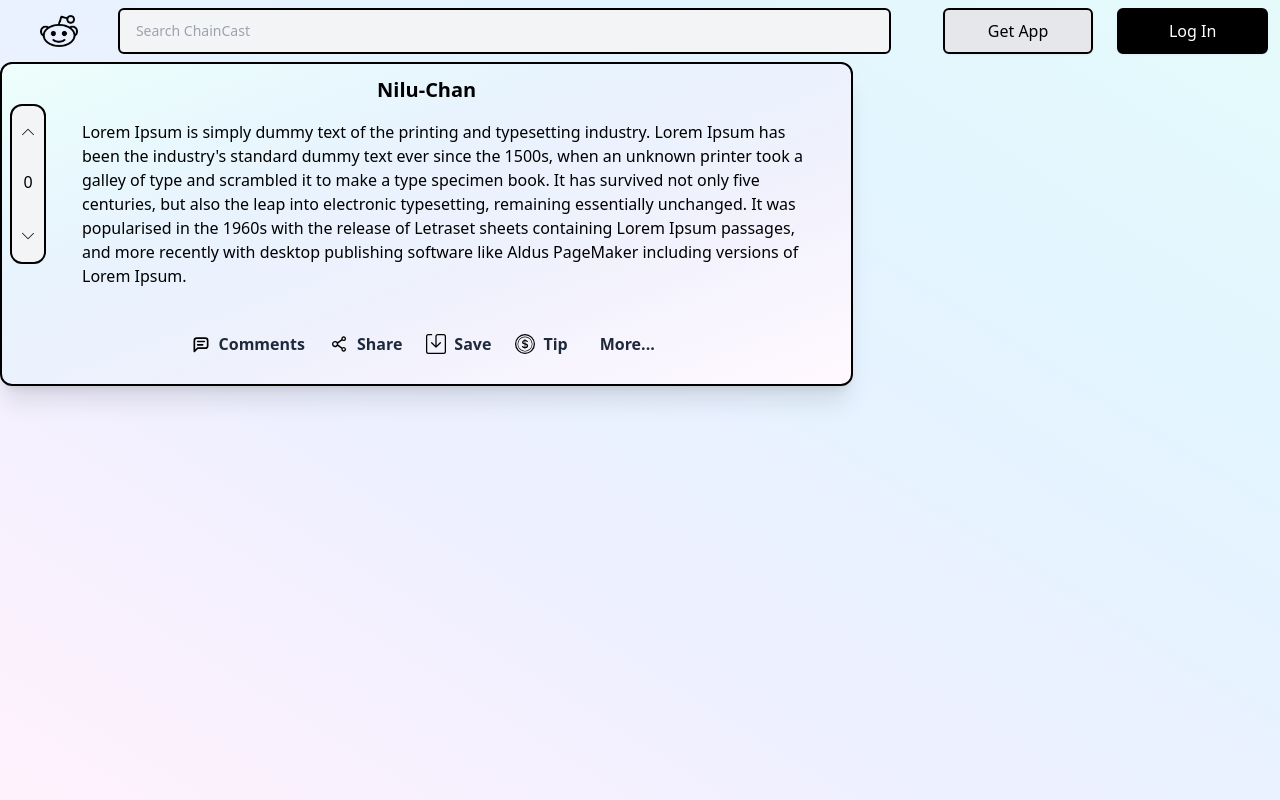
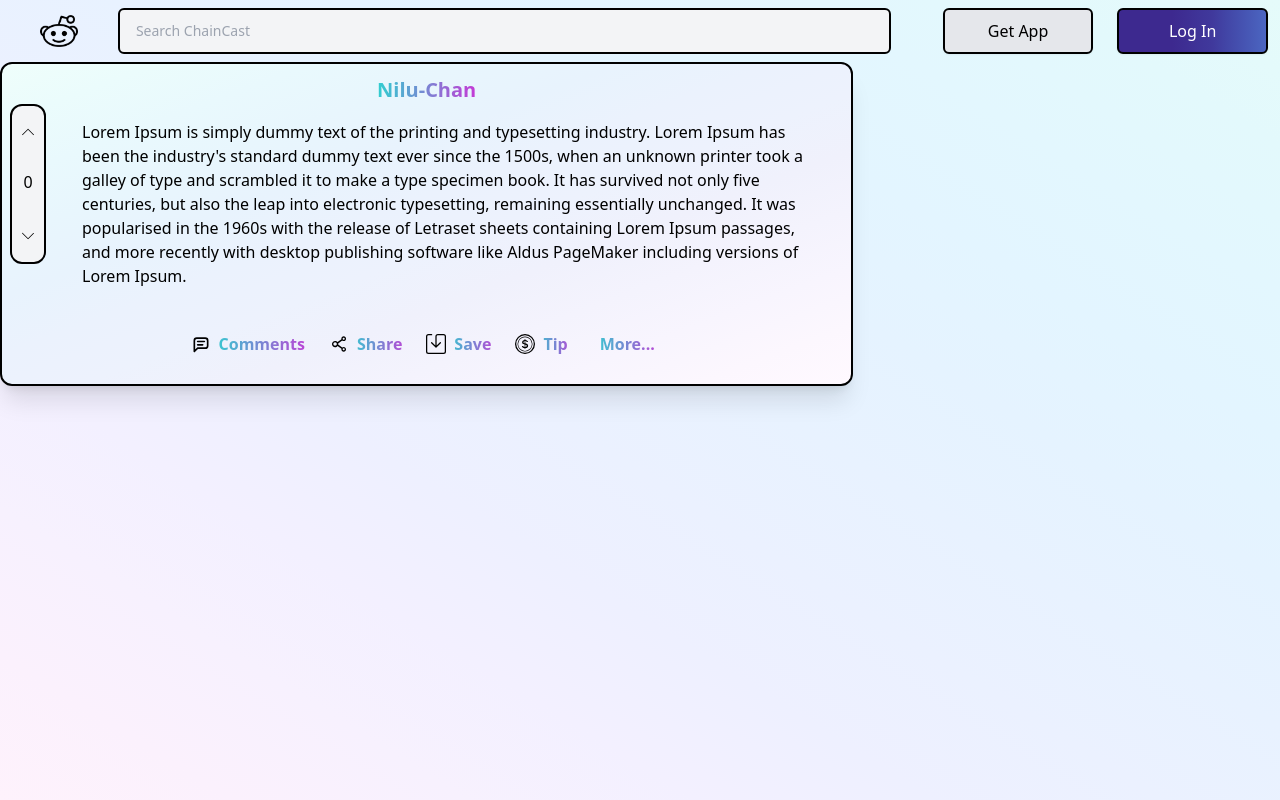
Before and after one commit to nileshgupta1/ChainCast, a React (Vite) app in the folder client/: page / in a window 1280 px wide. Built offline with nearby package versions, Linux system fonts and the light colour scheme.

Commit message:
change text color

```diff
--- a/client/src/components/Navbar.jsx
+++ b/client/src/components/Navbar.jsx
@@ -3,7 +3,7 @@ import Logo from "../images/reddit-logo.png";
 function Navbar() {
     return (
         <nav className="flex p-2 flex-row justify-center">
-                <img src={Logo} alt="logo" className="w-[5%] md:w-[3%] md:ml-8 md:mr-5 md:p-0 p-1 m-1 cursor-pointer"/>
+            <img src={Logo} alt="logo" className="w-[5%] md:w-[3%] md:ml-8 md:mr-5 md:p-0 p-1 m-1 cursor-pointer" />
             <input type="text" className="text-sm border-2 w-11/12 border-black rounded-md bg-gray-100 focus:outline-none text-white placeholder-shown:px-4 placeholder-shown:py-1 placeholder-shown:text-md mr-12 ml-5"
                 placeholder="Search ChainCast"
                 value=""
@@ -12,7 +12,7 @@ function Navbar() {
             <button className="w-1/6 px-4 mx-1 py-auto border-2 border-black rounded-md bg-gray-200 hover:bg-gray-400 shadow-sm mr-5">
                 Get App
             </button>
-                <button className="w-1/6 px-4 mx-1 border-2 border-black rounded-md bg-black text-white hover:border-white shadow-sm">
+            <button className="w-1/6 px-4 mx-1 btn-body border-2 border-black rounded-md bg-black text-white hover:border-white shadow-sm">
                 Log In
             </button>
         </nav>
--- a/client/src/components/Post.jsx
+++ b/client/src/components/Post.jsx
@@ -1,50 +1,50 @@
-import {useState} from 'react';
-import { SlArrowUp,SlArrowDown } from "react-icons/sl";
-import {TbMessage} from 'react-icons/tb';
-import {AiOutlineShareAlt} from 'react-icons/ai';
-import {BsSave,BsCoin} from 'react-icons/bs';
-const PostSideBar = ()=>{
-    const [like,setLike] = useState(0);
-    const handleLike = ()=>{
+import { useState } from 'react';
+import { SlArrowUp, SlArrowDown } from "react-icons/sl";
+import { TbMessage } from 'react-icons/tb';
+import { AiOutlineShareAlt } from 'react-icons/ai';
+import { BsSave, BsCoin } from 'react-icons/bs';
+const PostSideBar = () => {
+    const [like, setLike] = useState(0);
+    const handleLike = () => {
         setLike(like + 1)
     }
-    const handleDislike = ()=>{
-        if(!like) return;
+    const handleDislike = () => {
+        if (!like) return;
         setLike(like - 1);
     }
     return (
         <div className=" bg-gray-100 min-w-max w-[15px] border-2 border-black rounded-xl h-40 flex flex-col justify-center items-center p-0 ml-2">
-            <button onClick={handleLike} className = "hover:bg-gray-400 w-full rounded-tl-xl rounded-tr-xl h-1/3 px-2.5 py-2.5">
-                <SlArrowUp fontSize={12}/>
+            <button onClick={handleLike} className="hover:bg-gray-400 w-full rounded-tl-xl rounded-tr-xl h-1/3 px-2.5 py-2.5">
+                <SlArrowUp fontSize={12} />
             </button>
             <div className='h-1/3 pt-3'>{like}</div>
             <button onClick={handleDislike} className="hover:bg-gray-400 w-full rounded-bl-xl rounded-br-xl h-1/3 px-2.5 py-2.5">
-                <SlArrowDown fontSize={12}/>
+                <SlArrowDown fontSize={12} />
             </button>
         </div>
     )
 }
-const BottomBar = ()=>{
+const BottomBar = () => {
     return (
         <div className="flex flex-row px-2 py-3">
             <div className='flex flex-row items-center px-2 py-2 group cursor-pointer'>
-            <TbMessage fontSize={20}/>
-            <p className=' text-slate-800 font-bold text-md px-2 py-2 group-hover:font-extrabold cursor-pointer'>Comments</p>
+                <TbMessage fontSize={20} />
+                <p className=' text-slate-800 text-gradient font-bold text-md px-2 py-2 group-hover:font-extrabold cursor-pointer'>Comments</p>
             </div>
             <div className='flex flex-row justify-center group items-center px-2'>
-            <AiOutlineShareAlt fontSize={20}/>
-            <p className=' text-slate-800 font-bold text-md px-2 group-hover:font-extrabold cursor-pointer'>Share</p>
+                <AiOutlineShareAlt fontSize={20} />
+                <p className=' text-slate-800 text-gradient font-bold text-md px-2 group-hover:font-extrabold cursor-pointer'>Share</p>
             </div>
             <div className='flex flex-row justify-center group items-center px-2'>
-            <BsSave fontSize={20}/>
-            <p className=' text-slate-800 font-bold text-md px-2 group-hover:font-extrabold cursor-pointer'>Save</p>
+                <BsSave fontSize={20} />
+                <p className=' text-slate-800 text-gradient font-bold text-md px-2 group-hover:font-extrabold cursor-pointer'>Save</p>
             </div>
             <div className='flex flex-row justify-center group items-center px-2'>
-            <BsCoin fontSize={20}/>
-            <p className=' text-slate-800 font-bold text-md px-2 group-hover:font-extrabold cursor-pointer'>Tip</p>
+                <BsCoin fontSize={20} />
+                <p className=' text-slate-800 text-gradient font-bold text-md px-2 group-hover:font-extrabold cursor-pointer'>Tip</p>
             </div>
             <div className='flex flex-row justify-center group items-center px-2'>
-            <p className=' text-slate-800 font-bold text-md px-2 group-hover:font-extrabold cursor-pointer'>More...</p>
+                <p className=' text-slate-800 text-gradient font-bold text-md px-2 group-hover:font-extrabold cursor-pointer'>More...</p>
             </div>
             {/* <div>Share</div>
         <div>Save</div>
@@ -52,21 +52,21 @@ const BottomBar = ()=>{
         <div>...</div> */}
         </div>);
 }
-const Post = ({postContent,userName})=>{
+const Post = ({ postContent, userName }) => {
     return (
         <div className='w-2/3 flex flex-row justify-center rounded-xl overflow-visible shadow-xl items-center bg-post border-2 border-black'>
             <div className='flex flex-col justify-center items-center'>
-                <div className='text-black font-semibold text-xl justify-around items-start mt-3'>
+                <div className='text-black text-gradient font-semibold text-xl justify-around items-start mt-3'>
                     {userName}
                 </div>
                 <div className='flex flex-row'>
-                    <PostSideBar/>
+                    <PostSideBar />
                     <div className='py-4 text-clip px-4 ml-5 mr-5 overflow-y-auto'>
                         {postContent}
                     </div>
                 </div>
                 <div>
-                    <BottomBar/>
+                    <BottomBar />
                 </div>
             </div>
 
--- a/client/src/index.css
+++ b/client/src/index.css
@@ -8,6 +8,21 @@
     background-image: linear-gradient(to right top, #fef2fc, #fbf1fd, #f7f1fe, #f3f0ff, #eef0ff, #ebf1ff, #e8f2ff, #e5f3ff, #e3f5ff, #e3f7fe, #e3f9fc, #e5fbfa);
 }
 
+.btn-body {
+    background-image: linear-gradient(to right, #3d298f, #3d298f, #3d298f, #3d298f, #3d298f, #3e2e93, #3f3498, #40399c, #4245a6, #4550af, #485bb8, #4c66c1);
+}
+
+.text-glow {
+    text-shadow: 0 0 80px rgb(192 219 255 / 75%), 0 0 32px rgb(65 120 255 / 24%);
+}
+
+.text-gradient {
+    background: linear-gradient(to right, #30CFD0, #c43ad6);
+    -webkit-background-clip: text;
+    -webkit-text-fill-color: transparent;
+}
+
+
 @tailwind base;
 @tailwind components;
 @tailwind utilities;
```
Lines whose indentation alone changed are shown as unchanged.
